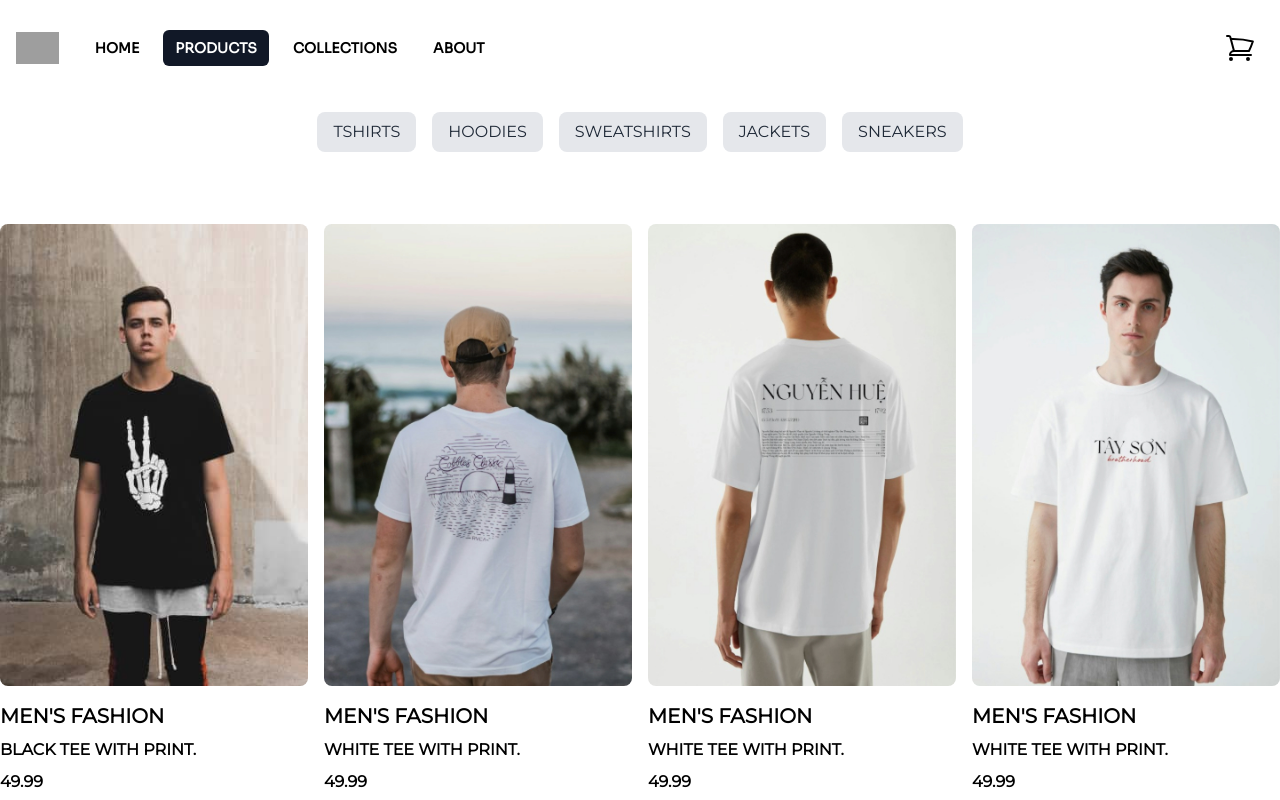
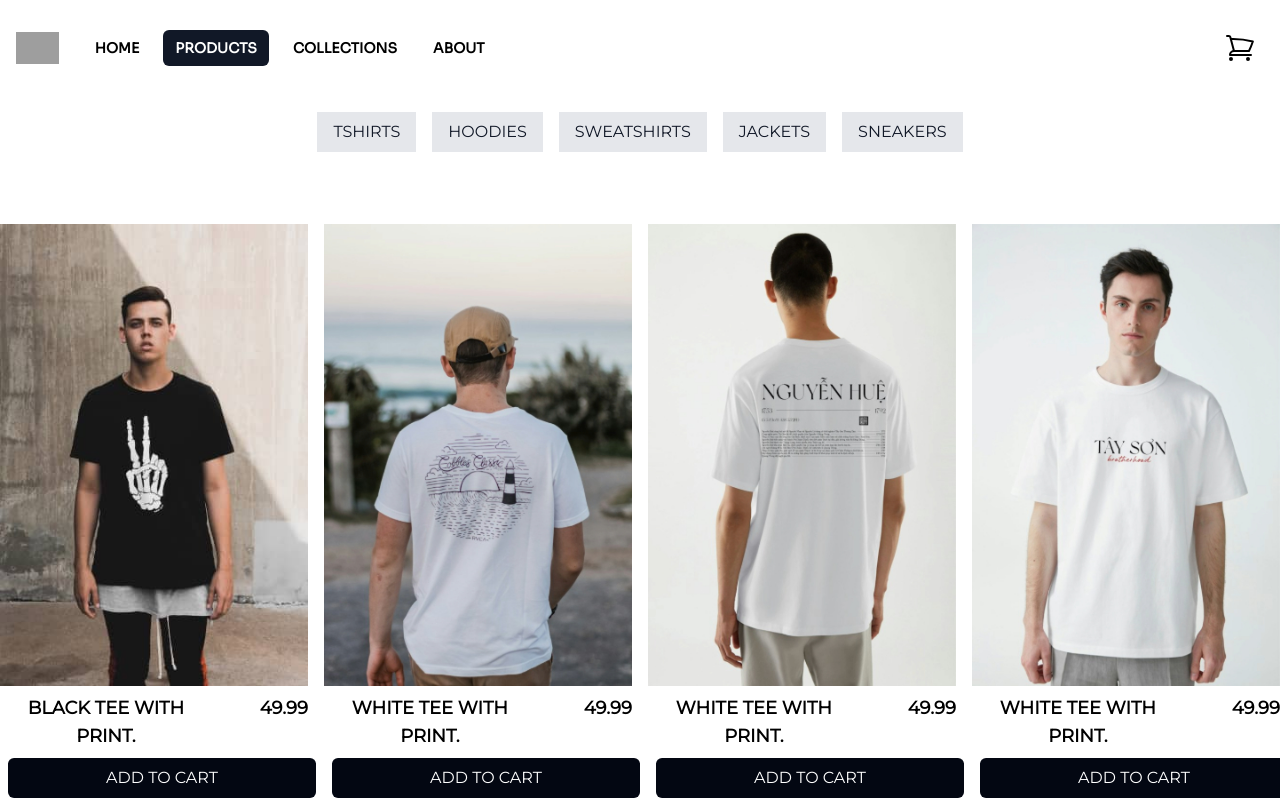
Before and after one commit to h4m24-a/ecommerce-shopping-cart, a React (Vite) app: page /pages/productpage in a window 1280 px wide. Shown: the top 800 px of the page. Built offline with nearby package versions, Linux system fonts and the light colour scheme; grey boxes are pictures that could not be loaded.

Commit message:
added new pages, routing and fixed layout

```diff
--- a/src/components/Footer.jsx
+++ b/src/components/Footer.jsx
@@ -2,8 +2,8 @@ import Button from "../components/ui/Button";
 
 const Footer = () => {
   return (
-    <footer className=" bg-gray-950 max-w-full ">
-      <div className="flex flex-col  justify-between py-10 px-20 md:flex-row">
+    <footer className=" bg-gray-950  max-w-full ">
+      <div className="flex flex-col justify-between py-10 px-20 md:flex-row">
         <div className="flex flex-col gap-5">
           <p className="text-white text-2xl uppercase font-sora ">
             Enchant Streetwear
--- a/src/components/NavBar.jsx
+++ b/src/components/NavBar.jsx
@@ -100,19 +100,3 @@ export default function NavBar() {
     </Disclosure>
   )
 }
-
-
-
-<NavLink
-to="/"
-title="Home"
-aria-label="Home"
-exact
-className={({ isActive }) =>
-  isActive
-    ? "font-medium text-white rounded-sm bg-black p-4 tracking-wide"
-    : " tracking-wide text-black transition-colors hover:text-blue-400  duration-200"
-}
->
-Home
-</NavLink>
--- a/src/components/TabSection.jsx
+++ b/src/components/TabSection.jsx
@@ -28,42 +28,42 @@ function TabSection() {
         </Tab.List>
         <Tab.Panels>
           <Tab.Panel className="mt-14 grid grid-cols-1 md:grid-cols-2 lg:grid-cols-3 xl:grid-cols-4 gap-4">
-            <Card name={"Men's Fashion"} imageSrc="../assets/tshirts/tshirt-1.jpg" description="Black Tee with print."/>
-            <Card name={"Men's Fashion"} imageSrc="../assets/tshirts/tshirt-2.jpg" description="White Tee with print."/>
-            <Card name={"Men's Fashion"} imageSrc="../assets/tshirts/tshirt-3.jpg" description="White Tee with print."/>
-            <Card name={"Men's Fashion"} imageSrc="../assets/tshirts/tshirt-4.jpg" description="White Tee with print."/>
-            <Card name={"Women's Fashion"} imageSrc="../assets/tshirts/tshirt-5.jpeg" description="Purple Tee."/>
-            <Card name={"Women's Fashion"} imageSrc="../assets/tshirts/tshirt-6.jpeg" description="White Tee."/>
-            <Card name={"Women's Fashion"} imageSrc="../assets/tshirts/tshirt-7.jpeg" description="Black Tee."/>
-            <Card name={"Women's Fashion"} imageSrc="../assets/tshirts/tshirt-8.jpeg" description="White Tee."/>
+            <Card name={"Men's Fashion"} imageSrc="../assets/tshirts/tshirt-1.jpg" imageStyle="object-cover w-full h-full rounded-lg cursor-pointer" textStyle="mt-4" description="Black Tee with print."/>
+            <Card name={"Men's Fashion"} imageSrc="../assets/tshirts/tshirt-2.jpg" imageStyle="object-cover w-full h-full rounded-lg cursor-pointer" textStyle="mt-4" description="White Tee with print."/>
+            <Card name={"Men's Fashion"} imageSrc="../assets/tshirts/tshirt-3.jpg" imageStyle="object-cover w-full h-full rounded-lg cursor-pointer" textStyle="mt-4" description="White Tee with print."/>
+            <Card name={"Men's Fashion"} imageSrc="../assets/tshirts/tshirt-4.jpg" imageStyle="object-cover w-full h-full rounded-lg cursor-pointer" textStyle="mt-4" description="White Tee with print."/>
+            <Card name={"Women's Fashion"} imageSrc="../assets/tshirts/tshirt-5.jpeg" imageStyle="object-cover w-full h-full rounded-lg cursor-pointer" textStyle="mt-4" description="Purple Tee."/>
+            <Card name={"Women's Fashion"} imageSrc="../assets/tshirts/tshirt-6.jpeg" imageStyle="object-cover w-full h-full rounded-lg cursor-pointer" textStyle="mt-4" description="White Tee."/>
+            <Card name={"Women's Fashion"} imageSrc="../assets/tshirts/tshirt-7.jpeg" imageStyle="object-cover w-full h-full rounded-lg cursor-pointer" textStyle="mt-4" description="Black Tee."/>
+            <Card name={"Women's Fashion"} imageSrc="../assets/tshirts/tshirt-8.jpeg" imageStyle="object-cover w-full h-full rounded-lg cursor-pointer" textStyle="mt-4" description="White Tee."/>
           </Tab.Panel>
 
           <Tab.Panel className="mt-14 grid grid-cols-1 md:grid-cols-2 lg:grid-cols-3 xl:grid-cols-4 gap-4">
-          <Card name={"Men's Fashion"} imageSrc="../assets/hoodies/hoodie-1.jpeg" description="Cream Hoodie."/>
-          <Card name={"Men's Fashion"} imageSrc="../assets/hoodies/hoodie-2.jpeg" description="Black Hoodie."/>
-          <Card name={"Women's Fashion"} imageSrc="../assets/hoodies/hoodie-3.jpeg" description="Green Hoodie."/>
-          <Card name={"Men's Fashion"} imageSrc="../assets/hoodies/hoodie-4.jpeg" description="Cream Hoodie."/>
+          <Card name={"Men's Fashion"} imageSrc="../assets/hoodies/hoodie-1.jpeg" imageStyle="object-cover w-full h-full rounded-lg cursor-pointer" textStyle="mt-4" description="Cream Hoodie."/>
+          <Card name={"Men's Fashion"} imageSrc="../assets/hoodies/hoodie-2.jpeg" imageStyle="object-cover w-full h-full rounded-lg cursor-pointer" textStyle="mt-4" description="Black Hoodie."/>
+          <Card name={"Women's Fashion"} imageSrc="../assets/hoodies/hoodie-3.jpeg" imageStyle="object-cover w-full h-full rounded-lg cursor-pointer" textStyle="mt-4" description="Green Hoodie."/>
+          <Card name={"Men's Fashion"} imageSrc="../assets/hoodies/hoodie-4.jpeg" imageStyle="object-cover w-full h-full rounded-lg cursor-pointer" textStyle="mt-4" description="Cream Hoodie."/>
           </Tab.Panel>
 
           <Tab.Panel className="mt-14 grid grid-cols-1 md:grid-cols-2 lg:grid-cols-3 xl:grid-cols-4 gap-4" >
-          <Card name={"Men's Fashion"} imageSrc="../assets/sweatshirts/sweatshirt-1.jpeg" description="Green Sweatshirt."/>
-          <Card name={"Men's Fashion"} imageSrc="../assets/sweatshirts/sweatshirt-2.jpeg" description="White Sweatshirt."/>
-          <Card name={"Men's Fashion"} imageSrc="../assets/sweatshirts/sweatshirt-3.jpeg" description="Cream Sweatshirt."/>
-          <Card name={"Men's Fashion"} imageSrc="../assets/sweatshirts/sweatshirt-4.jpeg" description="Red Sweatshirt."/>
+          <Card name={"Men's Fashion"} imageSrc="../assets/sweatshirts/sweatshirt-1.jpeg" imageStyle="object-cover w-full h-full rounded-lg cursor-pointer" textStyle="mt-4" description="Green Sweatshirt."/>
+          <Card name={"Men's Fashion"} imageSrc="../assets/sweatshirts/sweatshirt-2.jpeg" imageStyle="object-cover w-full h-full rounded-lg cursor-pointer" textStyle="mt-4" description="White Sweatshirt."/>
+          <Card name={"Men's Fashion"} imageSrc="../assets/sweatshirts/sweatshirt-3.jpeg" imageStyle="object-cover w-full h-full rounded-lg cursor-pointer" textStyle="mt-4" description="Cream Sweatshirt."/>
+          <Card name={"Men's Fashion"} imageSrc="../assets/sweatshirts/sweatshirt-4.jpeg" imageStyle="object-cover w-full h-full rounded-lg cursor-pointer" textStyle="mt-4" description="Red Sweatshirt."/>
           </Tab.Panel>
 
           <Tab.Panel className="mt-14 grid grid-cols-1 md:grid-cols-2 lg:grid-cols-3 xl:grid-cols-4 gap-4" >
-          <Card name={"Women's Fashion"} imageSrc="../assets/jackets/jacket-1.jpeg" description="Yellow Jacket."/>
-          <Card name={"Women's Fashion"} imageSrc="../assets/jackets/jacket-2.jpeg" description="Orange jacket."/>
-          <Card name={"Men's Fashion"} imageSrc="../assets/jackets/jacket-3.jpeg" description="Puffer Jacket."/>
-          <Card name={"Men's Fashion"} imageSrc="../assets/jackets/jacket-4.jpeg" description="checkered Jacket."/>
+          <Card name={"Women's Fashion"} imageSrc="../assets/jackets/jacket-1.jpeg" imageStyle="object-cover w-full h-full rounded-lg cursor-pointer" textStyle="mt-4" description="Yellow Jacket."/>
+          <Card name={"Women's Fashion"} imageSrc="../assets/jackets/jacket-2.jpeg" imageStyle="object-cover w-full h-full rounded-lg cursor-pointer" textStyle="mt-4" description="Orange jacket."/>
+          <Card name={"Men's Fashion"} imageSrc="../assets/jackets/jacket-3.jpeg" imageStyle="object-cover w-full h-full rounded-lg cursor-pointer" textStyle="mt-4" description="Puffer Jacket."/>
+          <Card name={"Men's Fashion"} imageSrc="../assets/jackets/jacket-4.jpeg" imageStyle="object-cover w-full h-full rounded-lg cursor-pointer" textStyle="mt-4" description="checkered Jacket."/>
           </Tab.Panel>
 
           <Tab.Panel className="mt-14 grid grid-cols-1 md:grid-cols-2 lg:grid-cols-3 xl:grid-cols-4 gap-4" >
-          <Card name={"Women's Fashion"} imageSrc="../assets/sneakers/sneaker-1.jpg" description="colored Sneakers."/>
-          <Card name={"Women's Fashion"} imageSrc="../assets/sneakers/sneaker-2.jpg" description="colored Sneakers."/>
-          <Card name={"Men's Fashion"} imageSrc="../assets/sneakers/sneaker-3.jpg" description="colored Sneakers."/>
-          <Card name={"Men's Fashion"} imageSrc="../assets/sneakers/sneaker-4.jpg" description="colored Sneakers."/>
+          <Card name={"Women's Fashion"} imageSrc="../assets/sneakers/sneaker-1.jpg" imageStyle="object-cover w-full h-full rounded-lg cursor-pointer" textStyle="mt-4" description="colored Sneakers."/>
+          <Card name={"Women's Fashion"} imageSrc="../assets/sneakers/sneaker-2.jpg" imageStyle="object-cover w-full h-full rounded-lg cursor-pointer" textStyle="mt-4" description="colored Sneakers."/>
+          <Card name={"Men's Fashion"} imageSrc="../assets/sneakers/sneaker-3.jpg" imageStyle="object-cover w-full h-full rounded-lg cursor-pointer" textStyle="mt-4" description="colored Sneakers."/>
+          <Card name={"Men's Fashion"} imageSrc="../assets/sneakers/sneaker-4.jpg" imageStyle="object-cover w-full h-full rounded-lg cursor-pointer" textStyle="mt-4" description="colored Sneakers."/>
           </Tab.Panel>
         </Tab.Panels>
       </Tab.Group>
--- a/src/components/ui/Button.jsx
+++ b/src/components/ui/Button.jsx
@@ -9,7 +9,7 @@ const Button = ( {text, onClick, btnClass} ) => {
 Button.propTypes = {
     text: PropTypes.string.isRequired,
     btnClass: PropTypes.string.isRequired,
-    onClick: PropTypes.func.isRequired
+    onClick: PropTypes.func
   };
 
 export default Button
--- a/src/components/ui/Card.jsx
+++ b/src/components/ui/Card.jsx
@@ -1,41 +1,40 @@
 import PropTypes from "prop-types";
 
-const Card = ({ imageSrc, name, description, price }) => {
+const Card = ({ textStyle, imageStyle, imageSrc, name, description, price }) => {
   return (
     <div className="flex flex-col md:flex-row">
-        <div className="flex flex-col bg-white">
+      <div className="flex flex-col bg-white">
         {/* Full-width image with object-cover fit */}
-        <div className="flex ">
-            <img
-            src={imageSrc}
-            alt={name}
-            className="object-cover w-full h-full rounded-lg cursor-pointer"
-            />
+        <div className="flex">
+          <img src={imageSrc} alt={name} className={imageStyle} />
         </div>
 
         {/* Text content */}
-        <div className="mt-4">
-            {/* Name */}
-            <h2 className="text-xl font-montserrat uppercase font-bold">{name}</h2>
+        <div className={textStyle}>
+          {/* Name */}
+          <p className="text-xl font-montserrat uppercase font-bold">{name}</p>
 
-            {/* Description */}
-            <p className="text-black font-montserrat uppercase font-bold mt-2">{description}</p>
+          {/* Description */}
+          <p className="font-montserrat uppercase font-bold mt-2">{description}</p>
 
-            {/* Price */}
-            <p className="text-black font-montserrat uppercase font-bold mt-2">{price}</p>
+          {/* Price */}
+          <p className="font-montserrat uppercase font-bold mt-1">{price}</p>
+
         </div>
-        </div>
+
+      </div>
     </div>
   );
 };
-
-
 
 Card.propTypes = {
   description: PropTypes.string.isRequired,
   name: PropTypes.string.isRequired,
   imageSrc: PropTypes.string.isRequired,
-  price: PropTypes.string
+  price: PropTypes.string,
+  textStyle: PropTypes.node,
+  imageStyle: PropTypes.node,
+  addtoCart: PropTypes.func
 };
 
 export default Card;
--- a/src/pages/Collections.jsx
+++ b/src/pages/Collections.jsx
@@ -1,6 +1,12 @@
+import NavBar from "../components/NavBar"
+import Footer from "../components/Footer"
+
 const Collections = () => {
   return (
-    <div>Collections</div>
+    <div>
+      <NavBar />
+      <Footer />
+    </div>
   )
 }
 
--- a/src/pages/ProductPage.jsx
+++ b/src/pages/ProductPage.jsx
@@ -1,36 +1,45 @@
 import Footer from "../components/Footer";
 import NavBar from "../components/NavBar";
-import Card from "../components/ui/Card";
+import ProductCard from "../components/ui/ProductCard";
 import { Tab } from "@headlessui/react";
 import productData from "../productData";
+
+
+const handleAddToCart = (productId => {
+  console.log(`added to cart: ${productId}`);
+})
+
 
 const ProductPage = () => {
   return (
     <div>
       <NavBar />
-      <div className="container mx-auto">
+      <div className="container mx-auto mb-16">
         <Tab.Group defaultIndex={0}>
+          <div className="flex flex-col">
           <Tab.List className="flex justify-center p-4 space-x-4">
             {Object.keys(productData).map((category, index) => (
               <Tab
                 key={index}
-                className="bg-gray-200 uppercase font-montserrat text-gray-800 px-4 py-2 rounded-lg cursor-pointer"
+                className="bg-gray-200 uppercase font-montserrat text-gray-900 px-4 py-2  cursor-pointer"
               >
                 {category}
               </Tab>
             ))}
           </Tab.List>
+          </div>
           <Tab.Panels>
             {Object.values(productData).map((categoryProducts, index) => (
               <Tab.Panel key={index}>
                 <div className="mt-14 grid grid-cols-1 md:grid-cols-2 lg:grid-cols-3 xl:grid-cols-4 gap-4">
                   {categoryProducts.map((product) => (
-                    <Card
+                    <ProductCard
                       key={product.id}
-                      name={product.name}
-                      imageSrc={product.imageSrc}
                       description={product.description}
+                      textStyle="text-center mt-2 flex flex-row gap-12 item-center justify-center text-black"
+                      imageSrc ={product.imageSrc}
                       price={product.price}
+                      addtoCart={() => handleAddToCart(product.id)}
                     />
                   ))}
                 </div>
--- a/src/pages/Products.jsx
+++ b/src/pages/Products.jsx
@@ -0,0 +1,16 @@
+import Footer from "../components/Footer"
+import NavBar from "../components/NavBar"
+
+
+const Products = () => {
+  return (
+    <div>
+        <NavBar />
+        <p>Product page</p>
+        <Footer />
+
+    </div>
+  )
+}
+
+export default Products
```
